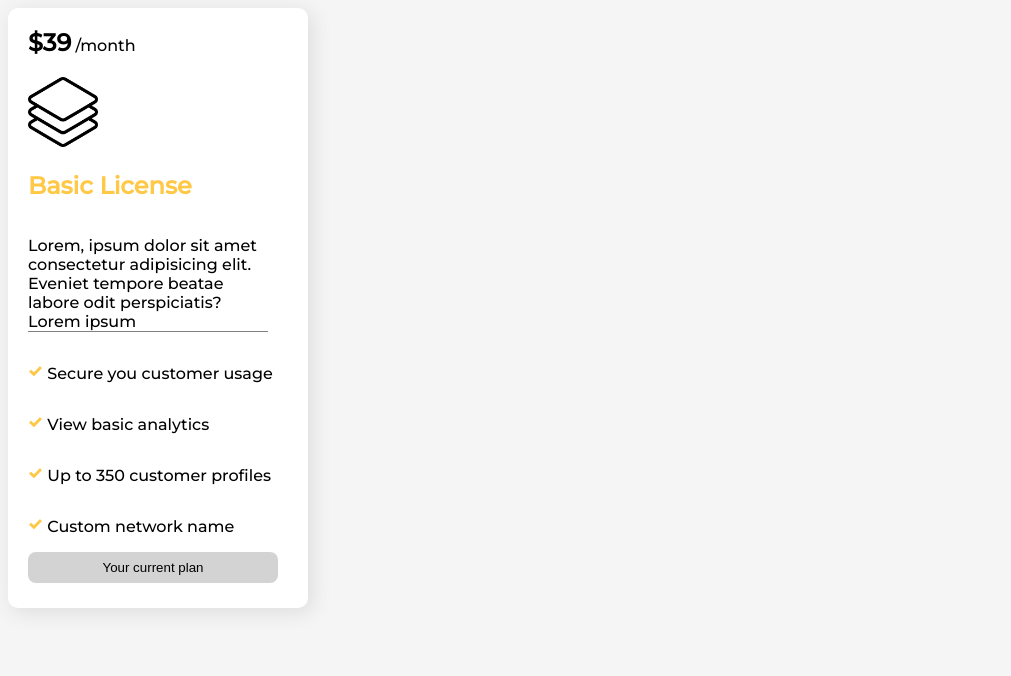
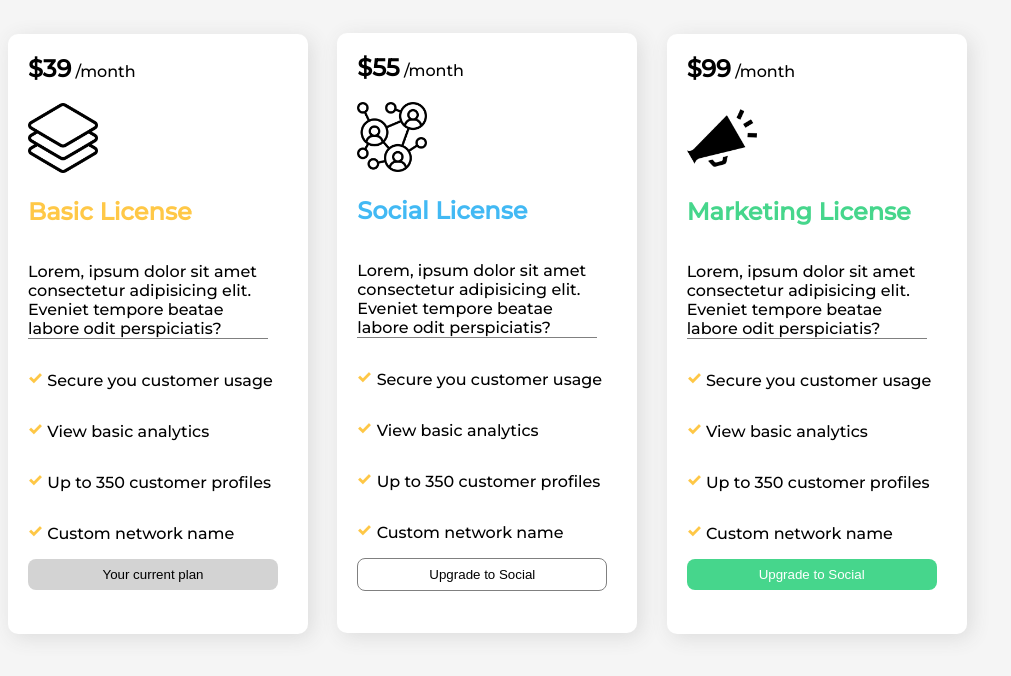
Before and after one commit to eniskasumi/A8---DISPLAY, a plain HTML site: page classwork.html in a window 1280 px wide. Shown: the whole page, without its empty margins (0-1011 px from the left). Drawn offline with Linux system fonts and the light colour scheme.

Commit message:
class work

```diff
--- a/classwork.html
+++ b/classwork.html
@@ -26,8 +26,7 @@
 <div class="description">
     <h2>Basic License</h2>
     <p> Lorem, ipsum dolor sit amet consectetur adipisicing elit.
-        Eveniet tempore beatae labore odit perspiciatis?
-        Lorem ipsum</p>
+        Eveniet tempore beatae labore odit perspiciatis?</p>
     </div>
 
             <div class="item">
@@ -59,5 +58,113 @@
         </div>
     </div>
 
+
+<!-- card 2 -->
+
+
+    <div class="cards1">
+
+        <div class="card card1">
+
+            <div class="price">
+                <h2>$55</h2>
+                <p>/month</p>
+            </div>
+
+        <img src="images/networking.png" alt="network">
+
+    <div class="description1">
+        <h2>Social License</h2>
+        <p> Lorem, ipsum dolor sit amet consectetur adipisicing elit.
+            Eveniet tempore beatae labore odit perspiciatis?</p>
+        </div>
+
+                <div class="item">
+                    <img src="images/tick.png">
+                    <p>Secure you customer usage</p>
+                </div>
+
+                <div class="item">
+                    <img src="images/tick.png">
+                    <p>View basic analytics</p>
+                </div>
+
+                <div class="item">
+                    <img src="images/tick.png">
+                    <p>Up to 350 customer profiles</p>
+                </div>
+
+                <div class="item">
+                    <img src="images/tick.png">
+                    <p>Custom network name</p>
+                </div>
+
+                <button class="buton">Upgrade to Social</button>
+
+
+
+
+
+            </div>
+        </div>
+
+
+
+
+    <div class="cards2">
+
+        <div class="card card1">
+
+            <div class="price">
+                <h2>$99</h2>
+                <p>/month</p>
+            </div>
+
+        <img src="images/speaker.png" alt="speaker">
+
+    <div class="description2">
+        <h2>Marketing License</h2>
+        <p> Lorem, ipsum dolor sit amet consectetur adipisicing elit.
+            Eveniet tempore beatae labore odit perspiciatis?</p>
+        </div>
+
+                <div class="item">
+                    <img src="images/tick.png">
+                    <p>Secure you customer usage</p>
+                </div>
+
+                <div class="item">
+                    <img src="images/tick.png">
+                    <p>View basic analytics</p>
+                </div>
+
+                <div class="item">
+                    <img src="images/tick.png">
+                    <p>Up to 350 customer profiles</p>
+                </div>
+
+                <div class="item">
+                    <img src="images/tick.png">
+                    <p>Custom network name</p>
+                </div>
+
+                <button class="buton3">Upgrade to Social</button>
+
+
+
+
+
+            </div>
+        </div>
 </body>
 </html>
+
+
+
+<!-- echo "# A8-Display" >> README.md
+git init
+git add README.md
+git commit -m "first commit"
+git branch -M main
+git remote add origin https://github.com/eniskasumi/A8-Display.git
+git push -u origin main -->
--- a/style.css
+++ b/style.css
@@ -28,29 +28,35 @@ body{
     background-color: white;
     border-radius: 10px;
     box-shadow: 4px 4px 20px gainsboro ;
+    display: inline-block;
 }
 
 .card img{
 width: 70px;
 height: 70px;
 margin-left: 20px;
+
 }
 
 .item img{
 width: 15px;
 height: 15px;
+
 }
 
 .price h2, p{
 display: inline-block;
+
 }
 
 .price h2{
     margin-left: 20px;
+
 }
 
 .description{
     margin-left: 20px;
+
 
 }
 
@@ -61,6 +67,7 @@ button{
     padding: 8px;
     border-radius: 8px;
     border:none ;
+
 
 }
 
@@ -73,3 +80,55 @@ button{
 .description h2{
     color: #FFC847
 }
+.description1 h2{
+    color: #42B9F4;
+}
+.description1 p{
+    border-bottom: solid 1px gray;
+    width: 240px;
+}
+.description1{
+    margin-left: 20px;
+
+
+}
+.cards{
+    display: inline-block;
+}
+.cards1{
+    display: inline-block;
+    padding: 25px;
+}
+.buton{
+    margin-left: 20px;
+    width: 250px;
+    background-color: white;
+    padding: 8px;
+    border-radius: 8px;
+    border:none ;
+    border: solid 1px gray;
+}
+
+.buton3{
+    margin-left: 20px;
+    width: 250px;
+    background-color: #46D68C;
+    padding: 8px;
+    border-radius: 8px;
+    border:none ;
+    color: white;
+}
+.description2{
+    margin-left: 20px;
+}
+
+.description2 h2{
+ color: #46D68C;
+}
+.description2 p{
+    border-bottom: solid 1px gray;
+    width: 240px;
+}
+.cards2{
+    display: inline-block;
+}
```
Also changed, not shown: images/speaker.png (added), 1 other file.
